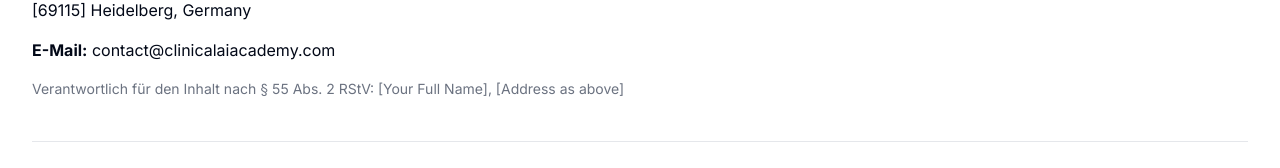
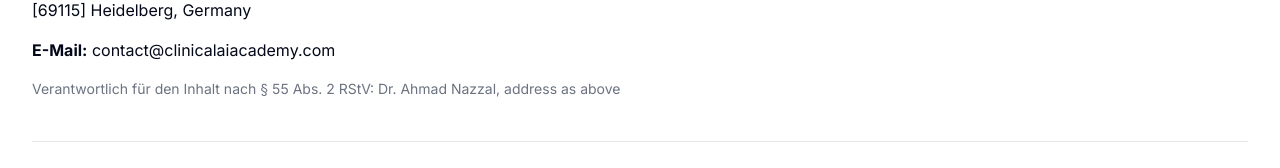
Before and after one commit to anazz-dev/ai-healthcare-learn, a Next.js app: page /privacy in a window 1280 px wide. Shown: the part 312-480 px from the top of the page. Built offline with nearby package versions, Linux system fonts and the light colour scheme.

Commit message:
edit impressum and privacy page

```diff
--- a/src/app/privacy/page.tsx
+++ b/src/app/privacy/page.tsx
@@ -19,7 +19,7 @@ const PrivacyPolicyPage: React.FC = () => {
           <strong>E-Mail:</strong> contact@clinicalaiacademy.com
         </p>
         <p className="text-sm text-gray-500 mt-2">
-          Verantwortlich für den Inhalt nach § 55 Abs. 2 RStV: [Your Full Name], [Address as above]
+          Verantwortlich für den Inhalt nach § 55 Abs. 2 RStV: Dr. Ahmad Nazzal, address as above
         </p>
       </div>
 
@@ -155,8 +155,7 @@ const PrivacyPolicyPage: React.FC = () => {
           For questions about this Privacy Policy or to exercise your rights, contact us at:
         </p>
         <ul className="list-disc ml-6 space-y-2">
-          <li>Email: privacy@clinicalaiacademy.com</li>
-          <li>General Contact: contact@clinicalaiacademy.com</li>
+          <li>Contact: contact@clinicalaiacademy.com</li>
         </ul>
 
         <p className="text-sm text-gray-500 mt-6">
```
